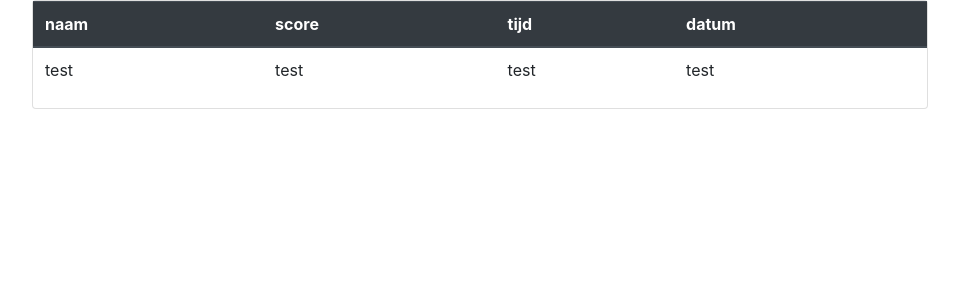
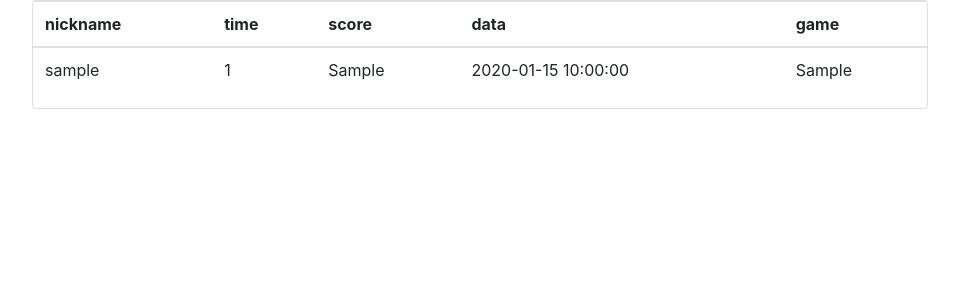
Before and after one commit to berend109/kd-games, a PHP site: page /assets/php/leaderboard.php in a window 1280 px wide. Shown: the top 300 px of the page, without its empty margins (160-1119 px from the left). Run offline with PHP 8.4, Linux system fonts and the light colour scheme; tables that the repository leaves empty hold one stand-in row (values such as "Sample post").

Commit message:
the leaderboard.php file is now getting the data from the db.

```diff
--- a/assets/php/get.php
+++ /dev/null
@@ -1,31 +0,0 @@
-<?php
-
-session_start();
-
-require 'conn.php';
-
-$pdo = new connection; // class
-$con = $pdo->connect(); // function
-
-class getData {
-
-    public function __construct() {}
-
-    public function register($con) {
-
-        try {
-            $sql = "SELECT * FROM `leaderboard`";
-			$stmt = $con->prepare($sql);
-            $stmt->execute();
-        } catch (PDOException $e) {
-            echo 'Something went wrong: ' . $e->getMessage();
-        }
-
-    }
-
-}
-
-$reg = new getData(); // class
-$reg->register($con); // function
-
-?>
--- a/assets/php/leaderboard.php
+++ b/assets/php/leaderboard.php
@@ -1,9 +1,3 @@
-<?php
-
-	require 'get.php';
-
-?>
-
 <html>
 <head>
 
@@ -24,25 +18,64 @@
 
 <body>
 
-<div class="card text-center" id="card">
-	<table class="table">
-		<thead class="thead-dark">
-			<tr>
-				<th scope="col">naam</th>
-				<th scope="col">score</th>
-				<th scope="col">tijd</th>
-				<th scope="col">datum</th>
-			</tr>
-		</thead>
-		<tbody>
-			<tr>
-				<td>test</td>
-				<td>test</td>
-				<td>test</td>
-				<td>test</td>
-			</tr>
-		</tbody>
-	</table>
-</div>
+<?php
+
+session_start();
+
+require 'conn.php';
+
+$stmtArray = [];
+$pdo = new connection; // class
+$con = $pdo->connect(); // function
+
+class getData {
+
+	public function __construct() {}
+
+	public function register($con, $stmtArray) {
+
+		try {
+			$sql = "SELECT * FROM `leaderboard`";
+			$stmtArray = $con->query($sql);
+			if($stmtArray->rowCount() > 0){
+				echo '<div class="card text-center" id="card">';
+					echo '<table class="table"';
+						echo '<tr>';
+							echo '<th>nickname</th>';
+							echo '<th>time</th>';
+							echo '<th>score</th>';
+							echo '<th>data</th>';
+							echo '<th>game</th>';
+						echo "</tr>";
+					while($row = $stmtArray->fetch()){
+						echo '<tbody>';
+							echo '<tr>';
+								echo '<td>' . $row['nickname'] . '</td>';
+								echo '<td>' . $row['time'] . '</td>';
+								echo '<td>' . $row['score'] . '</td>';
+								echo '<td>' . $row['date'] . '</td>';
+								echo '<td>' . $row['game'] . '</td>';
+							echo '</tr>';
+						echo '</tbody>';
+					}
+					echo "</table>";
+				echo '</div>';
+				// Free result set
+				unset($stmtArray);
+			} else{
+				echo "No records matching your query were found.";
+			}
+		} catch (PDOException $e) {
+			echo 'Something went wrong: ' . $e->getMessage();
+		}
+
+	}
+
+}
+
+$reg = new getData(); // class
+$reg->register($con, $stmtArray); // function
+
+?>
 
 </body>
```
